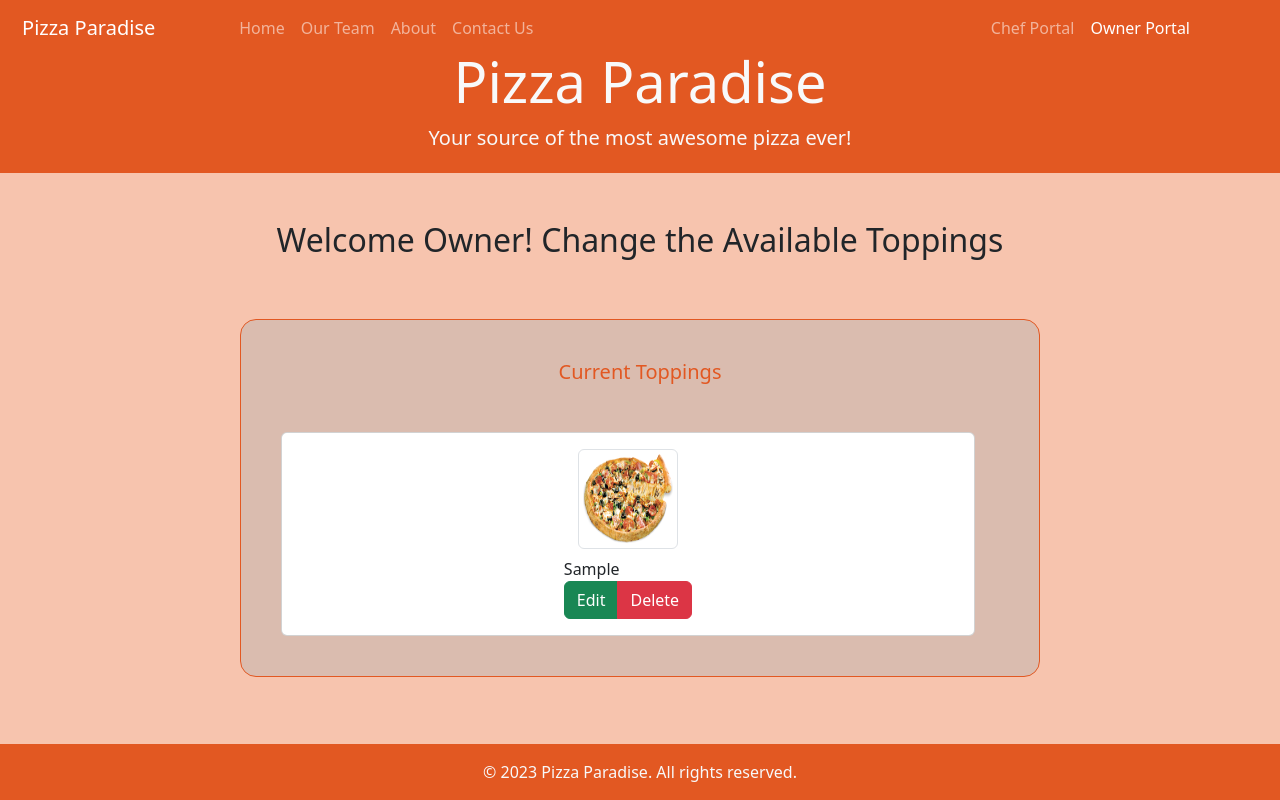
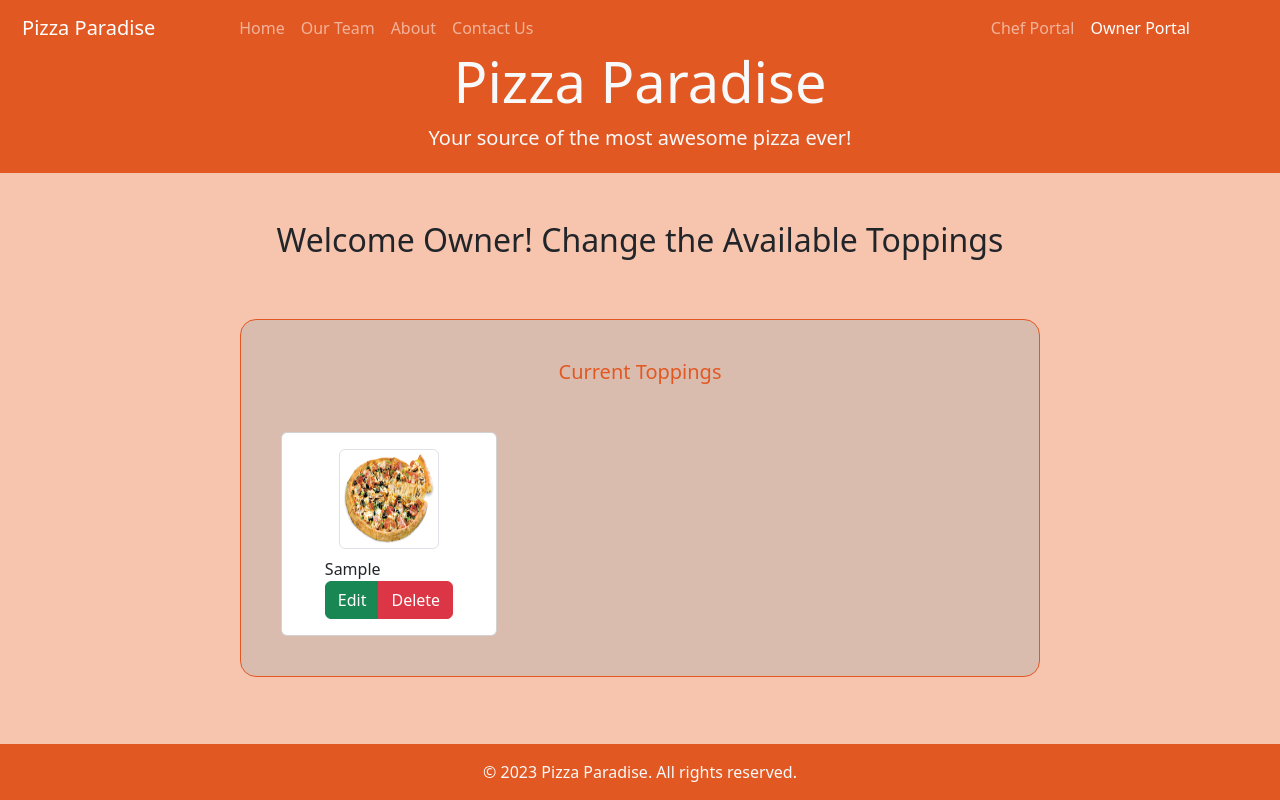
Before and after one commit to ghigbie/pizza-app, a Next.js app: page /toppings/edit-toppings in a window 1280 px wide. Both pictures are taken after typing "Sample" into the empty fields and a click on the button "Add Topping". Shown: the top 800 px of the page. Built offline with nearby package versions, Linux system fonts and the light colour scheme.

Commit message:
Update styles

```diff
--- a/src/components/toppings/ToppingItemCard.module.scss
+++ b/src/components/toppings/ToppingItemCard.module.scss
@@ -1,6 +1,13 @@
+.editToppingsWrapper {
+  width: 200px;
+  max-width: 240px;
+  margin-top: 1rem;
+}
+
 .cardContainer {
   margin-top: 2rem;
-  width: 200px;
+  width: 216px;
+  max-width: 216px;
 }
 
 .buttonContainer {
--- a/src/components/toppings/ToppingItemCard.tsx
+++ b/src/components/toppings/ToppingItemCard.tsx
@@ -1,4 +1,4 @@
-import { Card, Image, Button, ButtonGroup } from 'react-bootstrap';
+import { Card, Image, Button, ButtonGroup, Col } from 'react-bootstrap';
 import { useState } from 'react';
 import styles from './ViewToppingsCard.module.scss';
 
@@ -35,6 +35,7 @@ const EditToppingCard = ({
   };
 
   return (
+    <Col className={styles.editToppingsWrapper}>
       <Card className={styles.cardContainer}>
         <Card.Body className="d-flex flex-column align-items-center">
           <Image
@@ -97,6 +98,7 @@ const EditToppingCard = ({
           </div>
         </Card.Body>
       </Card>
+    </Col>
   );
 };
 
--- a/src/components/toppings/ViewToppingsCard.module.scss
+++ b/src/components/toppings/ViewToppingsCard.module.scss
@@ -20,6 +20,7 @@
 
 .editToppingsWrapper {
   width: 200px;
+  max-width: 240px;
   margin-top: 1rem;
 }
 
--- a/src/components/toppings/ViewToppingsCard.tsx
+++ b/src/components/toppings/ViewToppingsCard.tsx
@@ -33,14 +33,12 @@ const ViewToppingsCard = ({ toppings }: ToppingsViewCardProps) => {
         {toppings?.length > 0 ? (
           <Row className={styles.toppingsContainer}>
             {toppings.map((topping, index) => (
-              <Col className={styles.editToppingsWrapper}>
               <EditToppingCard
                 key={index}
                 topping={topping}
                 removeTopping={removeTopping}
                 editTopping={editTopping}
               />
-              </Col>
             ))}
           </Row>
         ) : (
```
Lines whose indentation alone changed are shown as unchanged.
